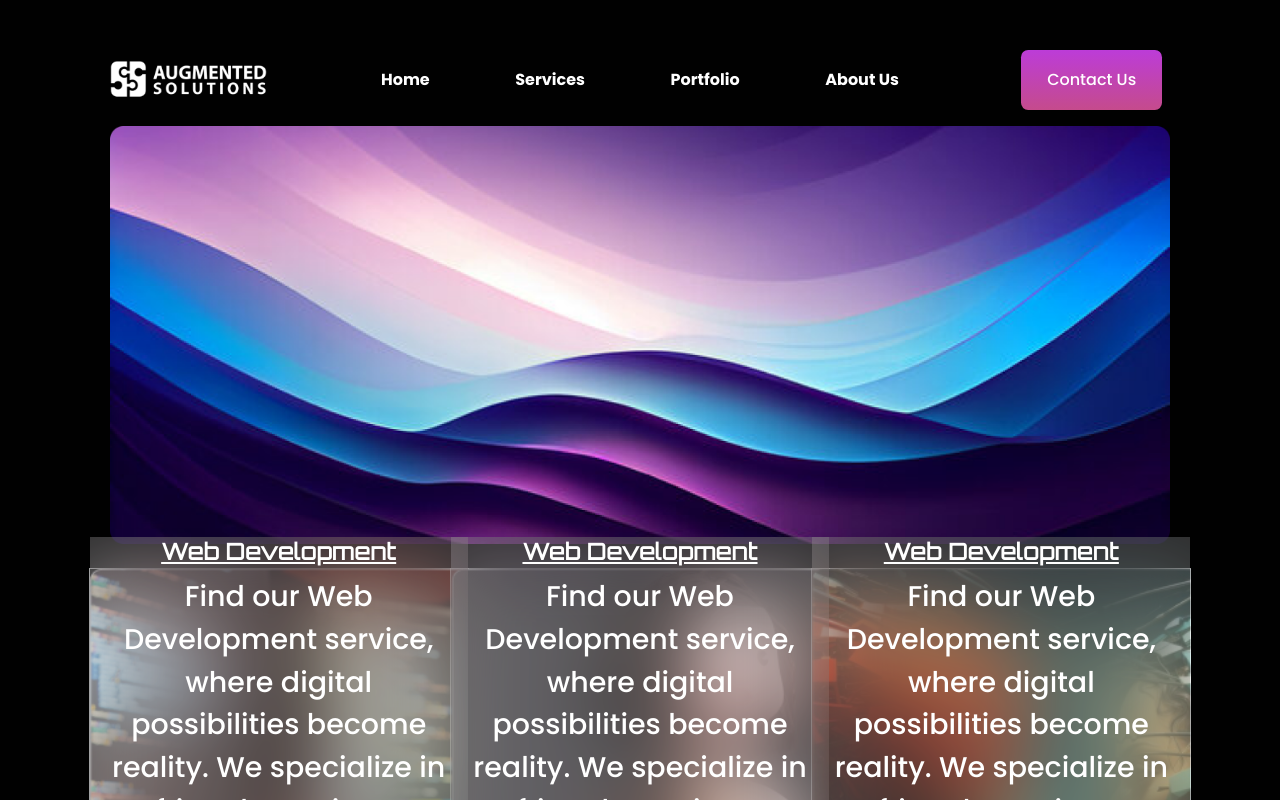
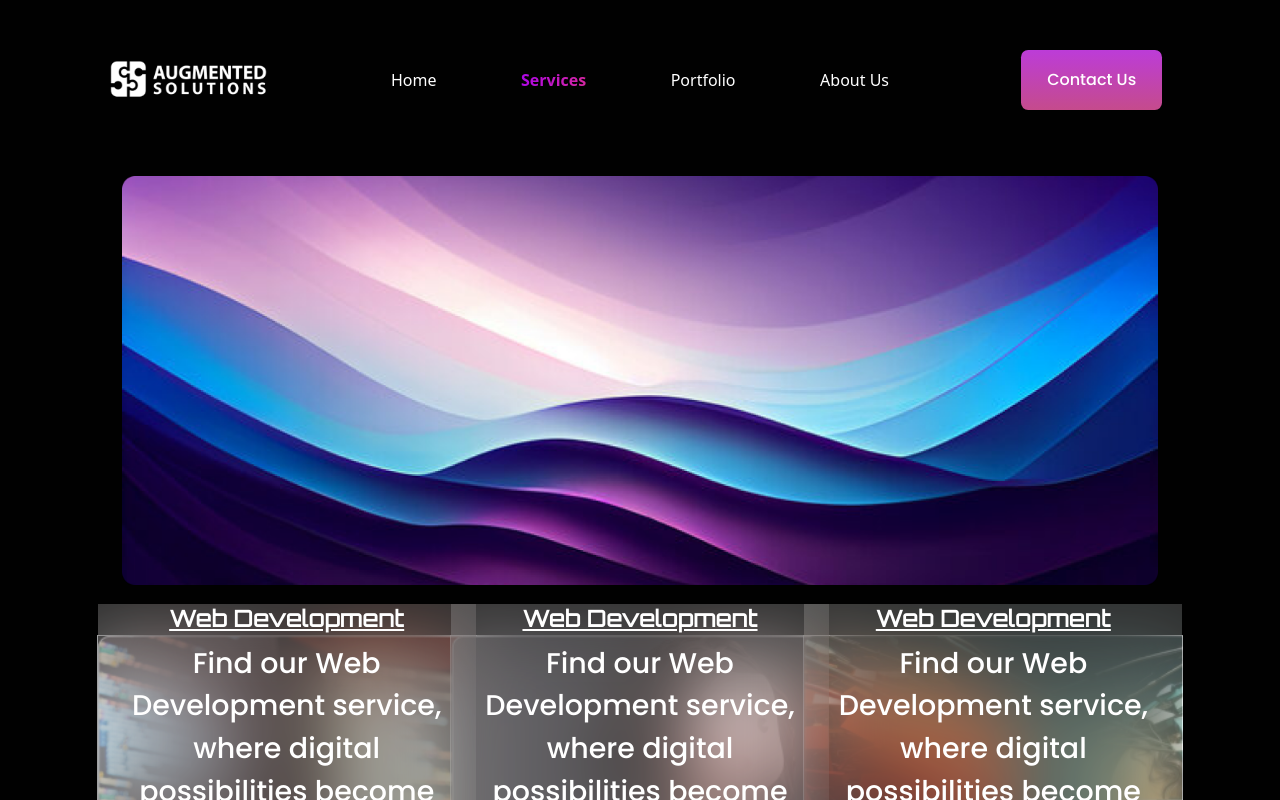
Before and after one commit to augmentedsolutions/augmentedsolWeb, a React (Vite) app: page /service in a window 1280 px wide. Shown: the top 800 px of the page. Built offline with nearby package versions, Linux system fonts and the light colour scheme.

Commit message:
All components structure completed using html and css

```diff
--- a/src/components/AboutComponent/CardAboutOne.jsx
+++ b/src/components/AboutComponent/CardAboutOne.jsx
@@ -3,8 +3,8 @@ import CardABoutText from './CardABoutText'
 import '../../index.css'
 const CardAboutOne = ({img}) => {
   return (
-    <div className='row'>
-      <div className='col-lg-6 text-center' style={{display:'flex',justifyContent:'center',alignItems:'center'}} >
+    <div className='row '>
+      <div className= 'MarginContainer col-lg-6 text-center' style={{display:'flex',justifyContent:'center',alignItems:'center'}} >
          <img src={img} width='90%' height='auto' />
       </div>
       <div className='col-lg-6'>
--- a/src/components/AboutComponent/CardAboutTwo.jsx
+++ b/src/components/AboutComponent/CardAboutTwo.jsx
@@ -13,7 +13,7 @@ const CardAboutTwo = ({img}) => {
              </div>
            </div>
       </div>
-      <div className='col-lg-6 text-center' style={{display:'flex',justifyContent:"center",alignItems:'center'}}>
+      <div className='MarginContainer col-lg-6 text-center' style={{display:'flex',justifyContent:"center",alignItems:'center'}}>
          <img src={img}  width='90%' height='auto'/>
       </div>
     </div>
--- a/src/layouts/Footer.jsx
+++ b/src/layouts/Footer.jsx
@@ -40,9 +40,9 @@ const Footer = () => {
           </div>
         </div>
       </div>
-      <div className="col-6 col-lg-4 text-start text-lg-center">
+      <div className="col-12 col-lg-4 text-start text-lg-center">
         <div className="row d-flex justify-content-center ">
-          <div className="col-md-6">
+          <div className="col-12 col-lg-auto">
             <p className=" heading_secondary ">Company</p>
             <p className=" heading_forth">About Us</p>
             <p className=" heading_forth">Services</p>
@@ -52,7 +52,7 @@ const Footer = () => {
           </div>
         </div>
       </div>
-      <div className="col-6 col-lg-4">
+      <div className="col-12 col-lg-4">
         <div className="row">
           <div className="col-12">
             <p className="text-start heading_secondary ">Contact Us</p>
--- a/src/layouts/Navbar.jsx
+++ b/src/layouts/Navbar.jsx
@@ -1,12 +1,16 @@
-import React from "react";
-import { Link, useLocation } from "react-router-dom";
+import React, { useEffect, useState } from "react";
+import { Link, NavLink, useLocation } from "react-router-dom";
 import Logo from "../assets/Home/Logo.png";
 import Button from "../common/Button/Button.jsx";
 import "../index.css";
 
 const Navbar = () => {
   const location = useLocation(); // Get the current route
+const [active ,setActive]=useState('')
 
+useEffect(()=>{
+
+},[active])
   // Function to check if the current route matches the link
   const isActive = (path) => location.pathname === path;
 
@@ -26,40 +30,96 @@ const Navbar = () => {
           <div className="col-md-7 col-lg-6">
             <div className="row d-flex justify-content-between align-items-center">
               <div className="col-auto">
-                <Link
+                <NavLink
                   to={"/"}
-                  className={`text_fifth ${isActive("/") ? "active" : ""}`}
-                  style={{ textDecoration: "none" }}
+                  style={({ isActive }) => ({
+                    display: 'inline-block', // Ensure the text takes up space for styling
+                    position: 'relative', // For positioning the custom underline
+                    color: isActive
+                      ? 'transparent' // Set the text color to transparent for gradient
+                      : 'white', // Default color
+                    textDecoration: 'none', // Disable the default underline
+                    background: isActive
+                      ? 'linear-gradient(99.05deg, #A700F5 0.07%, #DF308D 106.32%)' // Gradient when active
+                      : 'none',
+                    backgroundClip: isActive ? 'text' : 'none', // Apply gradient to text
+                    WebkitBackgroundClip: isActive ? 'text' : 'none', // Webkit support for gradient text
+                    fontWeight: isActive ? 'bold' : 'normal', // Bold text when active
+                    padding: '10px', // Padding for spacing
+                  })}
+
+                  // style={{ textDecoration: "none" }}
                 >
                   Home
-                </Link>
+                </NavLink>
               </div>
               <div className="col-auto">
-                <Link
+                <NavLink
                   to={"/service"}
-                  className={`text_fifth ${isActive("/service") ? "active" : ""}`}
-                  style={{ textDecoration: "none" }}
+
+
+                   style={({ isActive }) => ({
+            display: 'inline-block', // Ensure the text takes up space for styling
+            position: 'relative', // For positioning the custom underline
+            color: isActive
+              ? 'transparent' // Set the text color to transparent for gradient
+              : 'white', // Default color
+            textDecoration: 'none', // Disable the default underline
+            background: isActive
+              ? 'linear-gradient(99.05deg, #A700F5 0.07%, #DF308D 106.32%)' // Gradient when active
+              : 'none',
+            backgroundClip: isActive ? 'text' : 'none', // Apply gradient to text
+            WebkitBackgroundClip: isActive ? 'text' : 'none', // Webkit support for gradient text
+            fontWeight: isActive ? 'bolder' : 'normal', // Bold text when active
+            padding: '10px', // Padding for spacing
+          })}
                 >
                   Services
-                </Link>
+                </NavLink>
               </div>
               <div className="col-auto">
-                <Link
+                <NavLink
                   to={"/portfolio"}
-                  className={`text_fifth ${isActive("/portfolio") ? "active" : ""}`}
-                  style={{ textDecoration: "none" }}
+                  style={({ isActive }) => ({
+                    display: 'inline-block', // Ensure the text takes up space for styling
+                    position: 'relative', // For positioning the custom underline
+                    color: isActive
+                      ? 'transparent' // Set the text color to transparent for gradient
+                      : 'white', // Default color
+                    textDecoration: 'none', // Disable the default underline
+                    background: isActive
+                      ? 'linear-gradient(99.05deg, #A700F5 0.07%, #DF308D 106.32%)' // Gradient when active
+                      : 'none',
+                    backgroundClip: isActive ? 'text' : 'none', // Apply gradient to text
+                    WebkitBackgroundClip: isActive ? 'text' : 'none', // Webkit support for gradient text
+                    fontWeight: isActive ? 'bold' : 'normal', // Bold text when active
+                    padding: '10px', // Padding for spacing
+                  })}
                 >
                   Portfolio
-                </Link>
+                </NavLink>
               </div>
               <div className="col-auto">
-                <Link
+                <NavLink
                   to={"/about"}
-                  className={`text_fifth ${isActive("/about") ? "active" : ""}`}
-                  style={{ textDecoration: "none" }}
+                  style={({ isActive }) => ({
+                    display: 'inline-block', // Ensure the text takes up space for styling
+                    position: 'relative', // For positioning the custom underline
+                    color: isActive
+                      ? 'transparent' // Set the text color to transparent for gradient
+                      : 'white', // Default color
+                    textDecoration: 'none', // Disable the default underline
+                    background: isActive
+                      ? 'linear-gradient(99.05deg, #A700F5 0.07%, #DF308D 106.32%)' // Gradient when active
+                      : 'none',
+                    backgroundClip: isActive ? 'text' : 'none', // Apply gradient to text
+                    WebkitBackgroundClip: isActive ? 'text' : 'none', // Webkit support for gradient text
+                    fontWeight: isActive ? 'bold' : 'normal', // Bold text when active
+                    padding: '10px', // Padding for spacing
+                  })}
                 >
                   About Us
-                </Link>
+                </NavLink>
               </div>
             </div>
           </div>
--- a/src/pages/PortfolioPage.jsx
+++ b/src/pages/PortfolioPage.jsx
@@ -9,12 +9,12 @@ const PortfolioPage = () => {
   return (
     <div className="row Container">
       <div className="col-12">
-        <div className="row">
-          <div className="col-12">
+        <div className="row MarginContainer">
+          <div className="col-12 ">
             <HeroSectionService img={PortfolioHersoSection} />
           </div>
         </div>
-        <div className="row my-5">
+        <div className="row MarginContainer">
           <div className="col-12">
             <div className="row">
              <PortfolioCarousel/>
--- a/src/pages/ServicePage.jsx
+++ b/src/pages/ServicePage.jsx
@@ -10,19 +10,33 @@ import ServicesImage5 from "../assets/services/ServicesImage5.png";
 import ServicesImage6 from "../assets/services/ServicesImage6.png";
 import ServicesImage7 from "../assets/services/ServicesImage7.png";
 
-import ServicesHeroSection from '../assets/services/ServicesHeroSection.png'
+import ServicesHeroSection from "../assets/services/ServicesHeroSection.png";
 const ServicePage = () => {
   return (
-    <div className="row Container">
+    <div className="row Container ">
       <div className="col-12">
-        <div className="row">
+        <div className="row MarginContainer">
           <div className="col-12">
             <HeroSectionService img={ServicesHeroSection} />
           </div>
         </div>
-        <div className="row mt-4" style={{display:'flex',justifyContent:'center',alignItems:'center'}}>
+        <div
+          className="row MarginContainer"
+          style={{
+            display: "flex",
+            justifyContent: "center",
+            alignItems: "center",
+          }}
+        >
           <div className="col-auto">
-            <div className="row gap-5 gap-lg-0  " style={{display:"flex",alignItems:'center',justifyContent:'center'}}>
+            <div
+              className="row gap-5 gap-lg-0  "
+              style={{
+                display: "flex",
+                alignItems: "center",
+                justifyContent: "center",
+              }}
+            >
               <ServiceCard
                 img={ServicesImage1}
                 text="Web Development"
```
Also changed, not shown: src/components/AboutComponent/CardABoutText.jsx (+4 -4 lines), src/components/HomeComponent/HeroSection/HeroSection.css (+73 -0 lines), src/pages/AboutPage.jsx (+4 -4 lines), src/pages/ContactPage.jsx (+4 -4 lines), src/assets/Home/HoverImageHome.png (added). Lines whose indentation alone changed are shown as unchanged.
